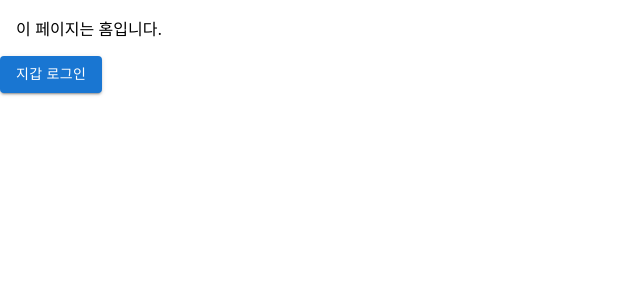
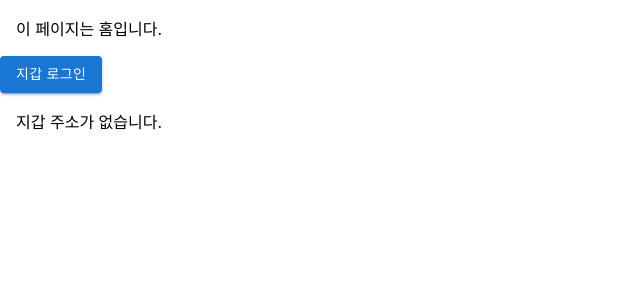
Before and after one commit to codestates/klip-login, a React (Create React App) app: page / in a window 1280 px wide. Shown: the top 300 px of the page, without its empty margins (0-640 px from the left). Built offline with nearby package versions, Linux system fonts and the light colour scheme.

Commit message:
Add address state in Home route(page)

```diff
--- a/src/routes/home/Home.js
+++ b/src/routes/home/Home.js
@@ -1,13 +1,20 @@
-import React from 'react';
+import React, { useState } from 'react';
 import { Box } from '@mui/material';
 
 import LoginButton from '@components/LoginButton';
 
 export default function Home() {
+    const [address, setAddress] = useState(''); // 추후 전역으로 상태 관리 예정
+
     return (
         <Box>
             <Box sx={{ p: 2 }}>이 페이지는 홈입니다.</Box>
-            <LoginButton />
+            <LoginButton setAddress={setAddress} />
+            {address.length > 0 ? (
+                <Box sx={{ p: 2 }}>지갑 주소는 {address} 입니다.</Box>
+            ) : (
+                <Box sx={{ p: 2 }}>지갑 주소가 없습니다.</Box>
+            )}
         </Box>
     );
 }
```
